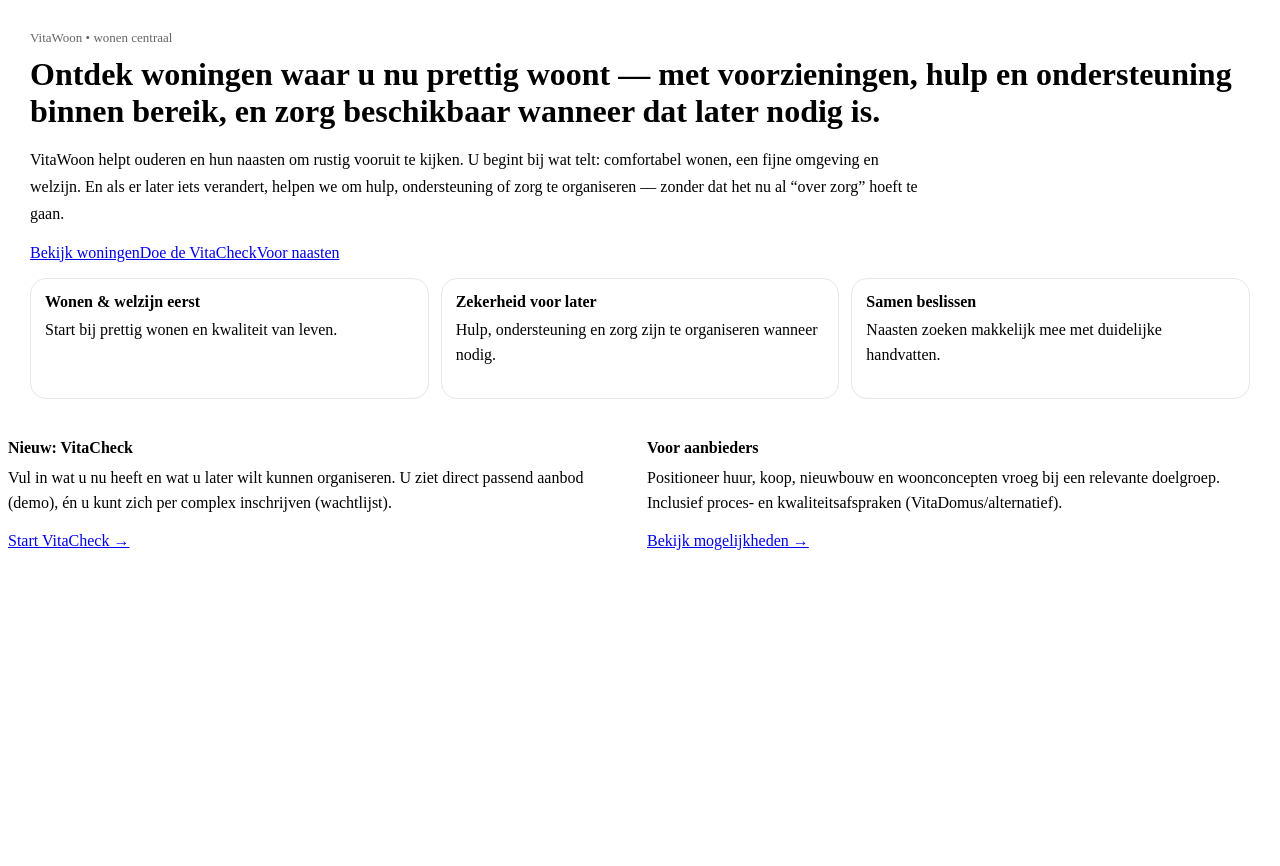
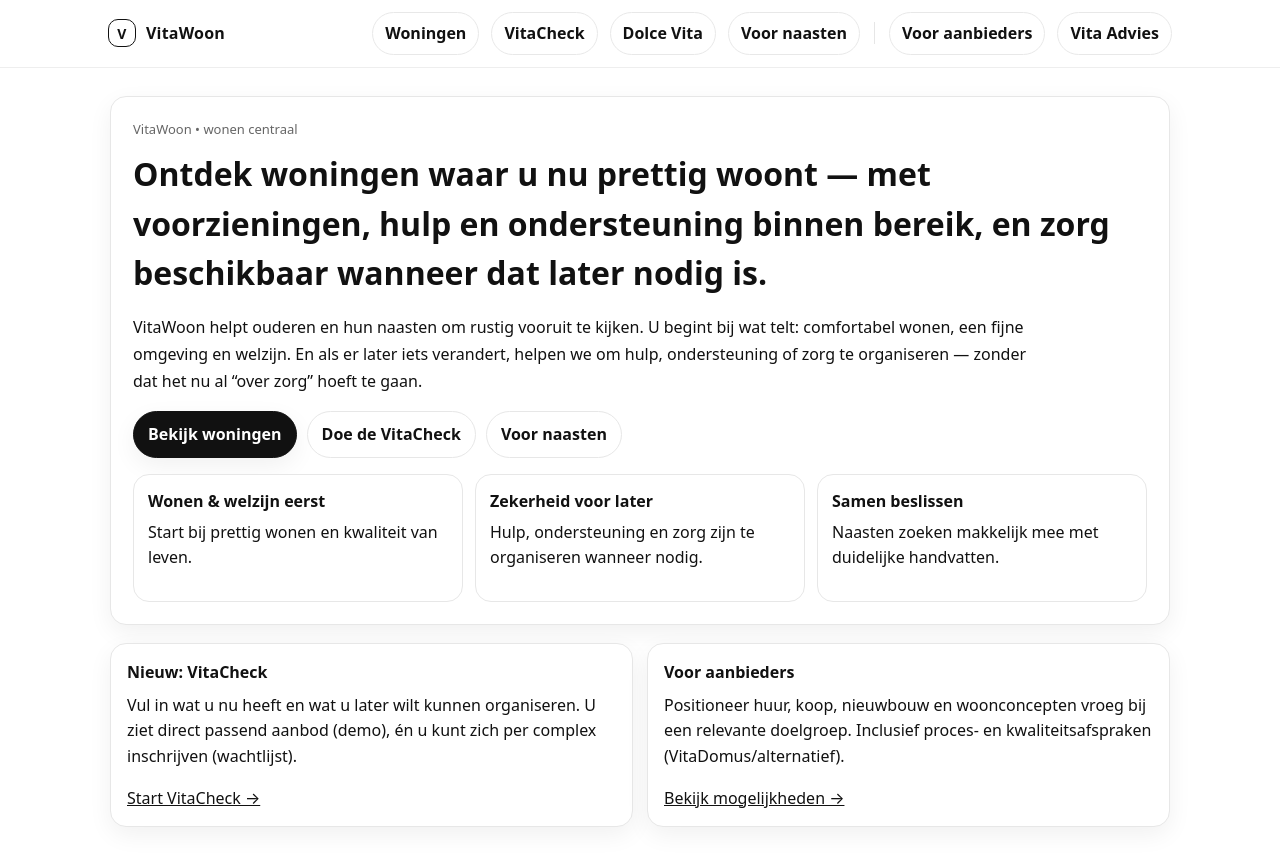
Before and after one commit to 4gcnny5cxp-dot/VitaWoon-demo-clean, a Next.js app: page / in a window 1280 px wide. Shown: the top 866 px of the page. Before the commit the page ends 800 px from the top, so only its background shows below. Built offline with nearby package versions, Linux system fonts and the light colour scheme.

Commit message:
Create _app.tsx

```diff
--- /dev/null
+++ b/pages/_app.tsx
@@ -0,0 +1,100 @@
+import "../styles/globals.css";
+import type { AppProps } from "next/app";
+
+export default function App({ Component, pageProps }: AppProps) {
+  return (
+    <>
+      <header
+        style={{
+          position: "sticky",
+          top: 0,
+          zIndex: 20,
+          background: "rgba(255,255,255,0.92)",
+          backdropFilter: "blur(10px)",
+          borderBottom: "1px solid #eee",
+        }}
+      >
+        <div
+          style={{
+            maxWidth: 1100,
+            margin: "0 auto",
+            padding: "12px 18px",
+            display: "flex",
+            alignItems: "center",
+            justifyContent: "space-between",
+            gap: 14,
+            flexWrap: "wrap",
+          }}
+        >
+          <a
+            href="/"
+            style={{
+              fontWeight: 900,
+              letterSpacing: 0.2,
+              textDecoration: "none",
+              color: "#111",
+              display: "flex",
+              alignItems: "center",
+              gap: 10,
+            }}
+          >
+            <span
+              style={{
+                width: 28,
+                height: 28,
+                borderRadius: 10,
+                border: "1px solid #111",
+                display: "inline-flex",
+                alignItems: "center",
+                justifyContent: "center",
+                fontSize: 14,
+                fontWeight: 900,
+              }}
+            >
+              V
+            </span>
+            VitaWoon
+          </a>
+
+          <nav
+            style={{
+              display: "flex",
+              gap: 12,
+              alignItems: "center",
+              flexWrap: "wrap",
+            }}
+          >
+            <NavLink href="/woningen" label="Woningen" />
+            <NavLink href="/vitacheck" label="VitaCheck" />
+            <NavLink href="/dolce-vita" label="Dolce Vita" />
+            <NavLink href="/voor-naasten" label="Voor naasten" />
+            <span style={{ width: 1, height: 22, background: "#e6e6e6", margin: "0 2px" }} />
+            <NavLink href="/voor-aanbieders" label="Voor aanbieders" />
+            <NavLink href="/vita-advies" label="Vita Advies" />
+          </nav>
+        </div>
+      </header>
+
+      <Component {...pageProps} />
+    </>
+  );
+}
+
+function NavLink({ href, label }: { href: string; label: string }) {
+  return (
+    <a
+      href={href}
+      style={{
+        textDecoration: "none",
+        color: "#111",
+        fontWeight: 700,
+        padding: "8px 12px",
+        borderRadius: 999,
+        border: "1px solid #e8e8e8",
+        background: "#fff",
+      }}
+    >
+      {label}
+    </a>
+  );
+}
```
